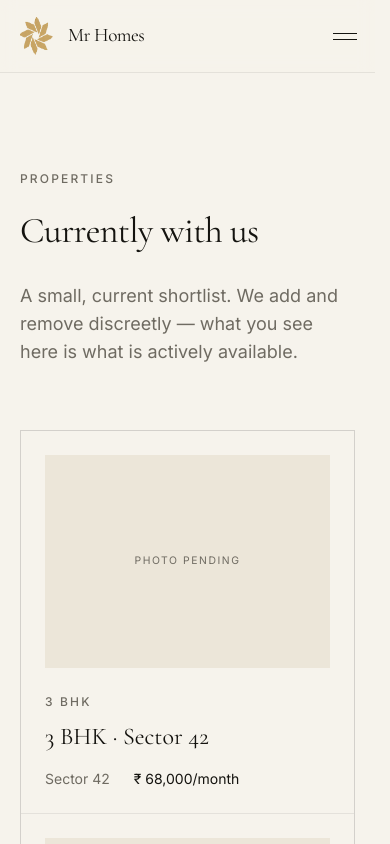
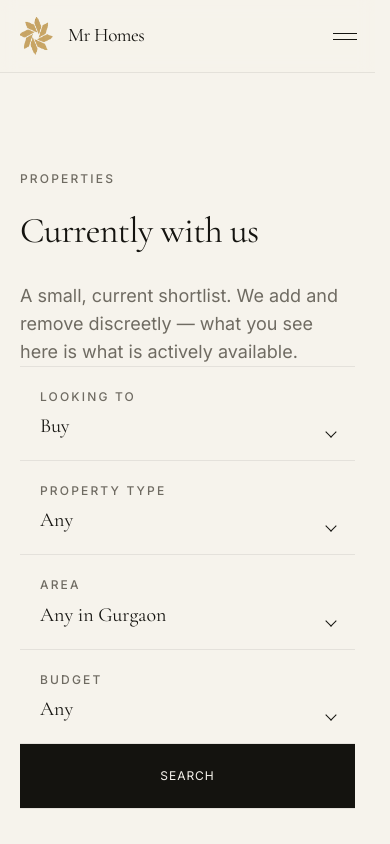
Before and after one commit to AnubhavDubey02/mrhomes-website, a Next.js app: page /properties in a window 390 px wide. Shown: the top 844 px of the page. Built offline with nearby package versions, Linux system fonts and the light colour scheme.

Commit message:
Refine mobile UX, search flow, property taxonomy and launch QA fixes

```diff
--- a/app/page.tsx
+++ b/app/page.tsx
@@ -1,3 +1,4 @@
+import { Suspense } from 'react';
 import { Hero } from '@/components/sections/Hero';
 import { SmartSearch } from '@/components/sections/SmartSearch';
 import { WhyMrHomes } from '@/components/sections/WhyMrHomes';
@@ -54,7 +55,9 @@ export default function HomePage() {
         dangerouslySetInnerHTML={{ __html: JSON.stringify(schema) }}
       />
       <Hero />
-      <SmartSearch />
+      <Suspense fallback={<div className="h-24 bg-bone/10 animate-pulse" />}>
+        <SmartSearch />
+      </Suspense>
       <PropertyCategories />
       <AreasWeServe />
       <WhyMrHomes />
--- a/app/properties/page.tsx
+++ b/app/properties/page.tsx
@@ -1,9 +1,11 @@
 import Link from 'next/link';
+import { Suspense } from 'react';
 import { Section } from '@/components/layout/Container';
-import { PROPERTIES } from '@/lib/properties';
 import { buildMetadata } from '@/lib/seo';
 import { PropertyGrid } from '@/components/ui/PropertyCard';
 import { EmptyState } from '@/components/ui/EmptyState';
+import { SmartSearch } from '@/components/sections/SmartSearch';
+import { ScrollToResults } from '@/components/ui/ScrollToResults';
 import {
   parseFilters,
   hasAnyFilter,
@@ -42,17 +44,34 @@ export default function PropertiesPage({
   const waMessage = filtersActive ? whatsappFromFilters(filters) : undefined;
 
   return (
-    <Section className="pt-24">
+    <>
+      <Section className="pt-24 pb-0">
         <p className="eyebrow">Properties</p>
         <h1 className="font-display text-display-lg mt-6">Currently with us</h1>
         <p className="mt-8 max-w-prose text-lg text-muted">
           A small, current shortlist. We add and remove discreetly — what you see
           here is what is actively available.
         </p>
+      </Section>
+
+      <Suspense fallback={<div className="h-24 bg-bone/10 animate-pulse" />}>
+        <SmartSearch />
+      </Suspense>
+
+      <Section className="pt-0">
+        <Suspense fallback={null}>
+          <ScrollToResults />
+        </Suspense>
+
+        {filtersActive && (
+          <h2 className="font-display text-2xl md:text-3xl text-ink mb-6">
+            Search Results
+          </h2>
+        )}
 
         {/* Search summary bar — only when filters are present */}
         {filtersActive && (
-        <div className="mt-12 border-y border-line py-5 md:py-6">
+          <div className="border-y border-line py-5 md:py-6 mb-12">
             <div className="flex flex-wrap items-baseline justify-between gap-x-8 gap-y-3">
               <div className="min-w-0">
                 <p className="eyebrow">Showing results for</p>
@@ -78,19 +97,42 @@ export default function PropertiesPage({
           </div>
         )}
 
-      <div className={filtersActive ? 'mt-12' : 'mt-16'}>
+        <div className={filtersActive ? '' : 'mt-16'}>
           <PropertyGrid
             items={filtered}
             empty={
+              filtersActive ? (
+                <div className="border-t border-b border-line py-16 md:py-20">
+                  <div className="max-w-prose">
+                    <p className="eyebrow">Search Results</p>
+                    <h2 className="font-display text-display-md mt-4 max-w-[22ch]">
+                      No matching properties found
+                    </h2>
+                    <p className="mt-6 text-muted leading-relaxed">
+                      We couldn't find any listings that match your search. Try resetting your search filters or browse all our available properties.
+                    </p>
+                    <div className="mt-8 flex flex-wrap gap-3">
+                      <Link href="/properties" className="btn btn-primary">
+                        Clear Search
+                      </Link>
+                      <Link href="/properties" className="btn btn-ghost">
+                        Browse All Properties
+                      </Link>
+                    </div>
+                  </div>
+                </div>
+              ) : (
                 <EmptyState
                   eyebrow="Inventory"
                   title={empty.title}
                   body={empty.body}
                   whatsappMessage={waMessage}
                 />
+              )
             }
           />
         </div>
       </Section>
+    </>
   );
 }
--- a/components/sections/SmartSearch.tsx
+++ b/components/sections/SmartSearch.tsx
@@ -1,19 +1,29 @@
 'use client';
 
-import { useState } from 'react';
+import { useState, useEffect } from 'react';
 import { Container } from '@/components/layout/Container';
 import { LOCATIONS } from '@/lib/locations';
 import { budgetsFor } from '@/lib/budgets';
+import { useSearchParams } from 'next/navigation';
 
-const PROPERTY_TYPES = [
+const BUY_PROPERTY_TYPES = [
   { value: 'apartment', label: 'Apartment' },
   { value: 'builder-floor', label: 'Builder Floor' },
   { value: 'independent-villa', label: 'Independent Villa' },
   { value: 'plot', label: 'Plot' },
   { value: 'commercial', label: 'Commercial' },
-  { value: 'studio', label: 'Studio' },
+];
+
+const RENT_PROPERTY_TYPES = [
   { value: '1-rk', label: '1 RK' },
+  { value: 'studio', label: 'Studio Apartment' },
+  { value: '1-bhk', label: '1 BHK' },
+  { value: '2-bhk', label: '2 BHK' },
+  { value: '3-bhk', label: '3 BHK' },
+  { value: 'builder-floor', label: 'Builder Floor' },
+  { value: 'independent-villa', label: 'Independent Villa' },
   { value: 'pre-occupied-room', label: 'Pre-occupied Room' },
+  { value: 'commercial', label: 'Commercial' },
 ];
 
 const APARTMENT_SUBTYPES = ['1 BHK', '2 BHK', '3 BHK', '4 BHK +'];
@@ -46,8 +56,28 @@ const ROOM_PREFERENCES = [
  * filtering can read every parameter without bespoke client wiring.
  */
 export function SmartSearch() {
-  const [intent, setIntent] = useState<'buy' | 'rent'>('buy');
-  const [type, setType] = useState<string>('');
+  const searchParams = useSearchParams();
+  const urlIntent = (searchParams.get('intent') as 'buy' | 'rent') || 'buy';
+  const rawUrlType = searchParams.get('type') || '';
+
+  const validTypesForUrl = urlIntent === 'buy' ? BUY_PROPERTY_TYPES : RENT_PROPERTY_TYPES;
+  const urlType = validTypesForUrl.some((t) => t.value === rawUrlType) ? rawUrlType : '';
+
+  const [intent, setIntent] = useState<'buy' | 'rent'>(urlIntent);
+  const [type, setType] = useState<string>(urlType);
+
+  useEffect(() => {
+    setIntent(urlIntent);
+    setType(urlType);
+  }, [urlIntent, urlType]);
+
+  const handleIntentChange = (newIntent: 'buy' | 'rent') => {
+    setIntent(newIntent);
+    const validTypes = newIntent === 'buy' ? BUY_PROPERTY_TYPES : RENT_PROPERTY_TYPES;
+    if (type !== '' && !validTypes.some((t) => t.value === type)) {
+      setType('');
+    }
+  };
 
   const showApartmentSub = type === 'apartment';
   const showCommercialSub = type === 'commercial';
@@ -61,14 +91,19 @@ export function SmartSearch() {
   return (
     <section aria-label="Search properties" className="pb-20 md:pb-28">
       <Container>
-        <form method="get" action="/properties" className="border-y border-line">
+        <form
+          key={searchParams.toString()}
+          method="get"
+          action="/properties"
+          className="border-y border-line"
+        >
           {/* Primary row — unchanged in shape */}
           <div className="grid grid-cols-1 md:grid-cols-2 lg:grid-cols-[1.1fr_1.3fr_1.3fr_1.2fr_auto]">
             <Field label="Looking to" name="intent">
               <select
                 name="intent"
                 value={intent}
-                onChange={(e) => setIntent(e.target.value as 'buy' | 'rent')}
+                onChange={(e) => handleIntentChange(e.target.value as 'buy' | 'rent')}
                 className={selectCls}
               >
                 <option value="buy">Buy</option>
@@ -84,7 +119,7 @@ export function SmartSearch() {
                 className={selectCls}
               >
                 <option value="">Any</option>
-                {PROPERTY_TYPES.map((t) => (
+                {(intent === 'buy' ? BUY_PROPERTY_TYPES : RENT_PROPERTY_TYPES).map((t) => (
                   <option key={t.value} value={t.value}>
                     {t.label}
                   </option>
@@ -93,7 +128,7 @@ export function SmartSearch() {
             </Field>
 
             <Field label="Area" name="area">
-              <select name="area" defaultValue="" className={selectCls}>
+              <select name="area" defaultValue={searchParams.get('area') || ''} className={selectCls}>
                 <option value="">Any in Gurgaon</option>
                 {LOCATIONS.map((l) => (
                   <option key={l.slug} value={l.slug}>
@@ -104,7 +139,7 @@ export function SmartSearch() {
             </Field>
 
             <Field label="Budget" name="budget">
-              <select name="budget" defaultValue="" className={selectCls}>
+              <select name="budget" defaultValue={searchParams.get('budget') || ''} className={selectCls}>
                 <option value="">Any</option>
                 {BUDGETS.map((b) => (
                   <option key={b.value} value={b.value}>
@@ -134,7 +169,7 @@ export function SmartSearch() {
                 <Field label="Configuration" name="apartmentType">
                   <select
                     name="apartmentType"
-                    defaultValue=""
+                    defaultValue={searchParams.get('apartmentType') || ''}
                     className={selectCls}
                   >
                     <option value="">Any</option>
@@ -151,7 +186,7 @@ export function SmartSearch() {
                 <Field label="Sub-type" name="commercialType">
                   <select
                     name="commercialType"
-                    defaultValue=""
+                    defaultValue={searchParams.get('commercialType') || ''}
                     className={selectCls}
                   >
                     <option value="">Any</option>
@@ -168,7 +203,7 @@ export function SmartSearch() {
                 <Field label="Furnishing" name="furnishing">
                   <select
                     name="furnishing"
-                    defaultValue=""
+                    defaultValue={searchParams.get('furnishing') || ''}
                     className={selectCls}
                   >
                     <option value="">Any</option>
@@ -185,7 +220,7 @@ export function SmartSearch() {
                 <Field label="Room preference" name="roomPreference">
                   <select
                     name="roomPreference"
-                    defaultValue=""
+                    defaultValue={searchParams.get('roomPreference') || ''}
                     className={selectCls}
                   >
                     <option value="">Any</option>
--- /dev/null
+++ b/components/ui/ScrollToResults.tsx
@@ -0,0 +1,21 @@
+'use client';
+
+import { useEffect, useRef } from 'react';
+import { useSearchParams } from 'next/navigation';
+
+export function ScrollToResults() {
+  const ref = useRef<HTMLDivElement>(null);
+  const searchParams = useSearchParams();
+
+  useEffect(() => {
+    // Only scroll if there are filters active
+    if (searchParams.toString()) {
+      const timer = setTimeout(() => {
+        ref.current?.scrollIntoView({ behavior: 'smooth', block: 'start' });
+      }, 150);
+      return () => clearTimeout(timer);
+    }
+  }, [searchParams]);
+
+  return <div ref={ref} className="scroll-mt-24" />;
+}
```
Also changed, not shown: lib/property-filters.ts (+8 -1 lines), 1 other file (tests, documents, lock files or other folders). Lines whose indentation alone changed are shown as unchanged.
